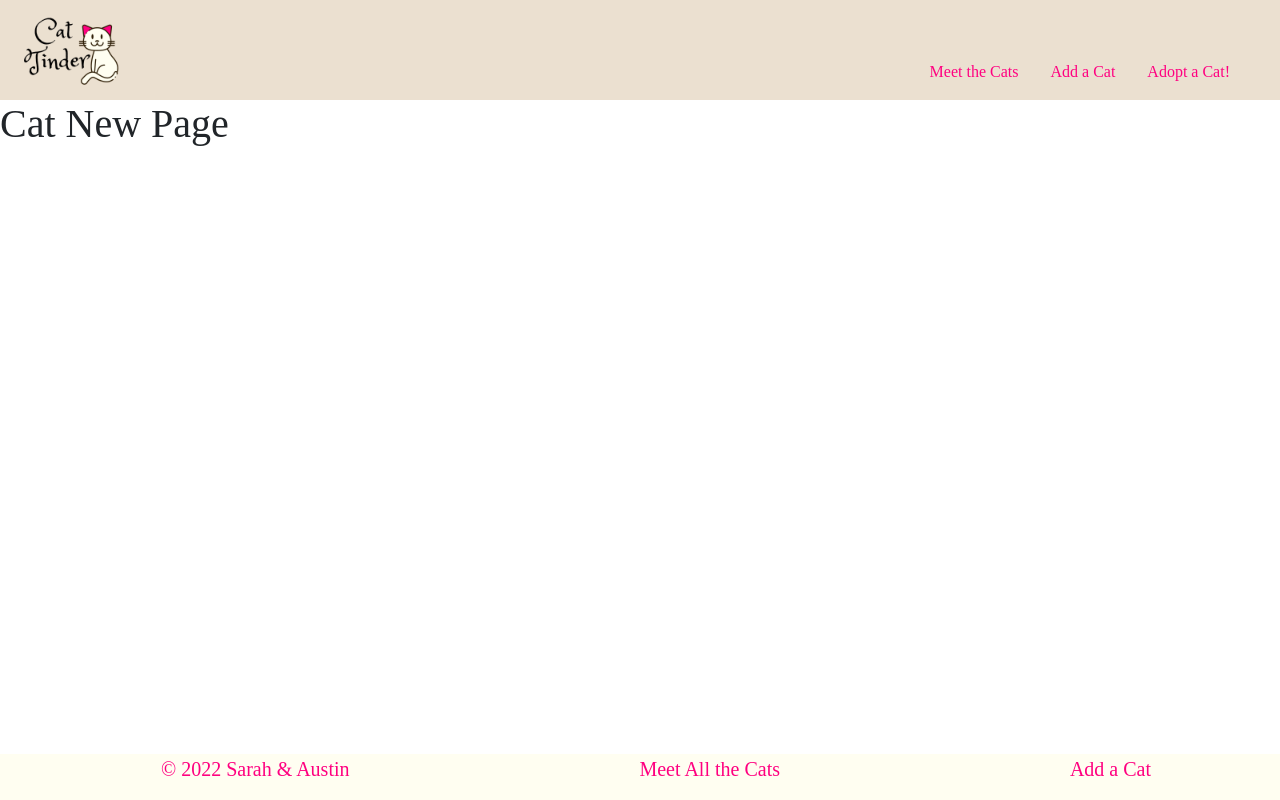
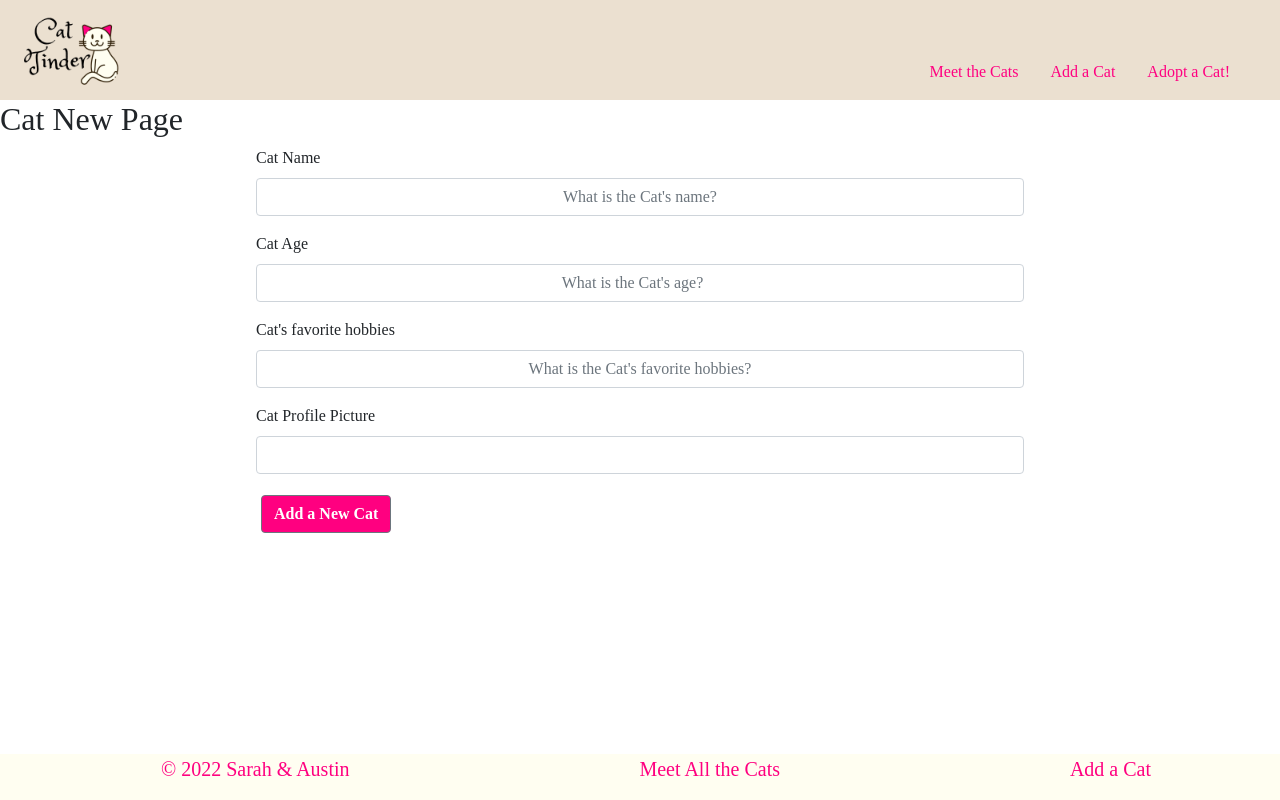
Before and after one commit to learn-academy-2021-echo/cat-tinder-frontend-instructors-austin-sarah, a React (Create React App) app: page /catnew in a window 1280 px wide. Built offline with nearby package versions, Linux system fonts and the light colour scheme.

Commit message:
Catnew form is complete and there are two basic tests

```diff
--- a/src/App.js
+++ b/src/App.js
@@ -22,12 +22,18 @@ class App extends Component{
       cats: cats
     }
   }
+
+  createCat = (cat) => {
+    console.log("Cat has been created", cat);
+  }
+
   render(){
     return(
       <Router>
         <Header/>
         <Switch>
           <Route exact path="/" component={Home} />
+
           <Route
             path="/catindex"
             render={(props) => <CatIndex cats={this.state.cats} />}
@@ -42,7 +48,11 @@ class App extends Component{
             }}
           />
 
-          <Route path="/catnew" component={CatNew} />
+          <Route
+            path="/catnew"
+            render={(props) => <CatNew createCat={this.createCat} />}
+          />
+
           <Route path="/catedit" component={CatEdit} />
           <Route component={NotFound}/>
         </Switch>
--- a/src/pages/CatNew.js
+++ b/src/pages/CatNew.js
@@ -1,10 +1,93 @@
 import React, { Component } from 'react';
+import { Redirect } from 'react-router-dom'
+import {
+  Form,
+  FormGroup,
+  Label,
+  Input,
+  Button
+} from 'reactstrap';
+
 
 class CatNew extends Component {
+  constructor(props){
+    super(props)
+    this.state = {
+     newCat: {
+      name: "",
+      age: "",
+      enjoys:"",
+      img: ""
+     },
+     submitted: false
+    }
+  }
+
+  handleChange = (e) => {
+    let { newCat } = this.state
+    // console.log(e.target.value)
+    newCat[e.target.name] = e.target.value
+    this.setState({newCat: newCat})
+  }
+
+  handleSubmit = () => {
+    this.props.createCat(this.state.newCat)
+    this.setState({submitted: true})
+  }
+
   render() {
+    console.log("this.state for newCat", this.state);
     return (
       <>
-        <h1>Cat New Page</h1>
+        <h2>Cat New Page</h2>
+        <Form>
+          <FormGroup>
+            <Label for="name">
+              Cat Name
+            </Label>
+            <Input
+              name="name"
+              placeholder="What is the Cat's name?"
+              type="text"
+              onChange={this.handleChange}
+            />
+          </FormGroup>
+          <FormGroup>
+            <Label for="age">
+              Cat Age
+            </Label>
+            <Input
+              name="age"
+              placeholder="What is the Cat's age?"
+              type="number"
+              onChange={this.handleChange}
+            />
+          </FormGroup>
+          <FormGroup>
+            <Label for="enjoys">
+              Cat's favorite hobbies
+            </Label>
+            <Input
+              name="enjoys"
+              placeholder="What is the Cat's favorite hobbies?"
+              type="text"
+              onChange={this.handleChange}
+            />
+          </FormGroup>
+          <FormGroup>
+            <Label for="img">
+              Cat Profile Picture
+            </Label>
+            <Input
+              name="img"
+              type="url"
+              onChange={this.handleChange}
+            />
+          </FormGroup>
+          <Button onClick={this.handleSubmit} name='submit'> Add a New Cat</Button>
+        </Form>
+        {this.state.submitted && <Redirect to='/catindex'/>}
+
       </>
       );
   }
```
Also changed, not shown: 1 other file (tests, documents, lock files or other folders).
